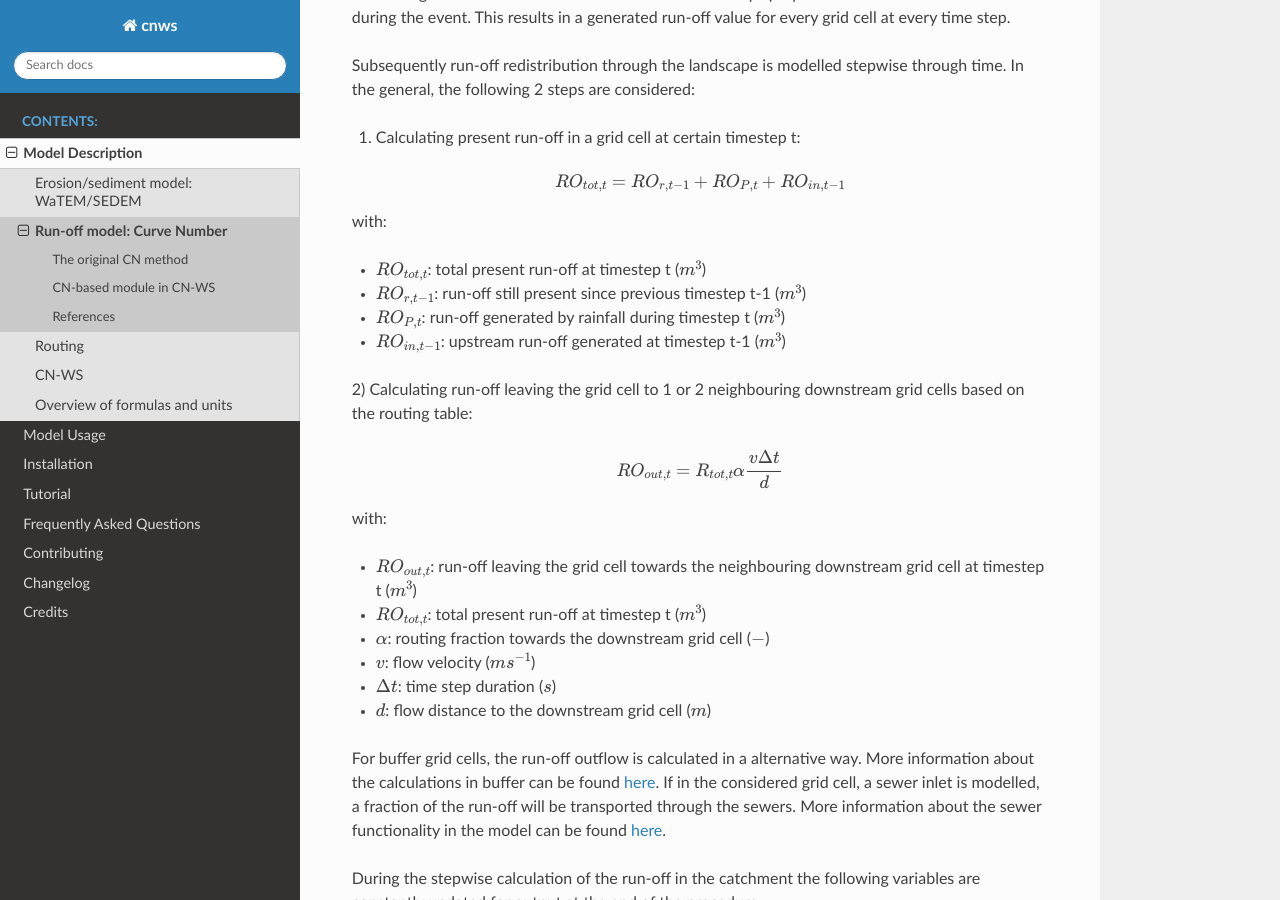
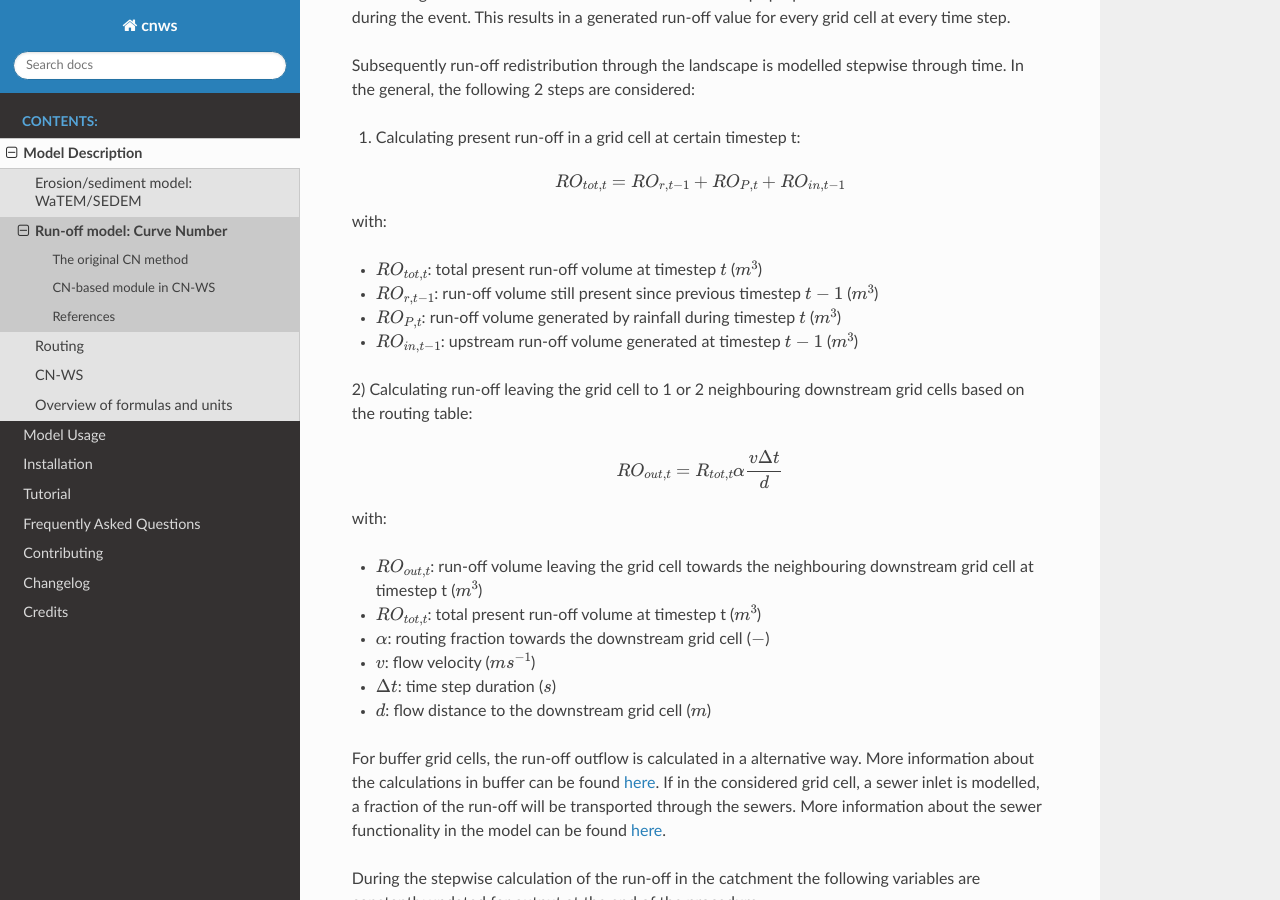
Before and after one commit to watem-sedem/watem-sedem, a Sphinx documentation site: the page built from docs/curve-number.rst, in a window 1280 px wide and 900 px high, scrolled down 3737 px. Built offline with Sphinx 7.4.7 and the Read the Docs theme 2.0.0, drawn with Linux system fonts in a browser that asks for light colours.

Commit message:
LaTeX changes

```diff
--- a/docs/curve-number.rst
+++ b/docs/curve-number.rst
@@ -171,10 +171,10 @@ through time. In the general, the following 2 steps are considered:
 
 with:
 
-- :math:`RO_{tot,t}`: total present run-off at timestep t (:math:`m^3`)
-- :math:`RO_{r,t-1}`: run-off still present since previous timestep t-1 (:math:`m^3`)
-- :math:`RO_{P,t}`: run-off generated by rainfall during timestep t (:math:`m^3`)
-- :math:`RO_{in,t-1}`: upstream run-off generated at timestep t-1 (:math:`m^3`)
+- :math:`RO_{tot,t}`: total present run-off volume at timestep :math:`t` (:math:`m^3`)
+- :math:`RO_{r,t-1}`: run-off volume still present since previous timestep :math:`t-1` (:math:`m^3`)
+- :math:`RO_{P,t}`: run-off volume generated by rainfall during timestep :math:`t` (:math:`m^3`)
+- :math:`RO_{in,t-1}`: upstream run-off volume generated at timestep :math:`t-1` (:math:`m^3`)
 
 2) Calculating run-off leaving the grid cell to 1 or 2 neighbouring downstream grid
 cells based on the routing table:
@@ -184,9 +184,9 @@ cells based on the routing table:
 
 with:
 
-- :math:`RO_{out,t}`: run-off leaving the grid cell towards the neighbouring
+- :math:`RO_{out,t}`: run-off volume leaving the grid cell towards the neighbouring
   downstream grid cell at timestep t (:math:`m^3`)
-- :math:`RO_{tot,t}`: total present run-off at timestep t (:math:`m^3`)
+- :math:`RO_{tot,t}`: total present run-off volume at timestep t (:math:`m^3`)
 - :math:`\alpha`: routing fraction towards the downstream grid cell (:math:`-`)
 - :math:`v`: flow velocity (:math:`m s^{-1}`)
 - :math:`\Delta t`: time step duration (:math:`s`)
```
